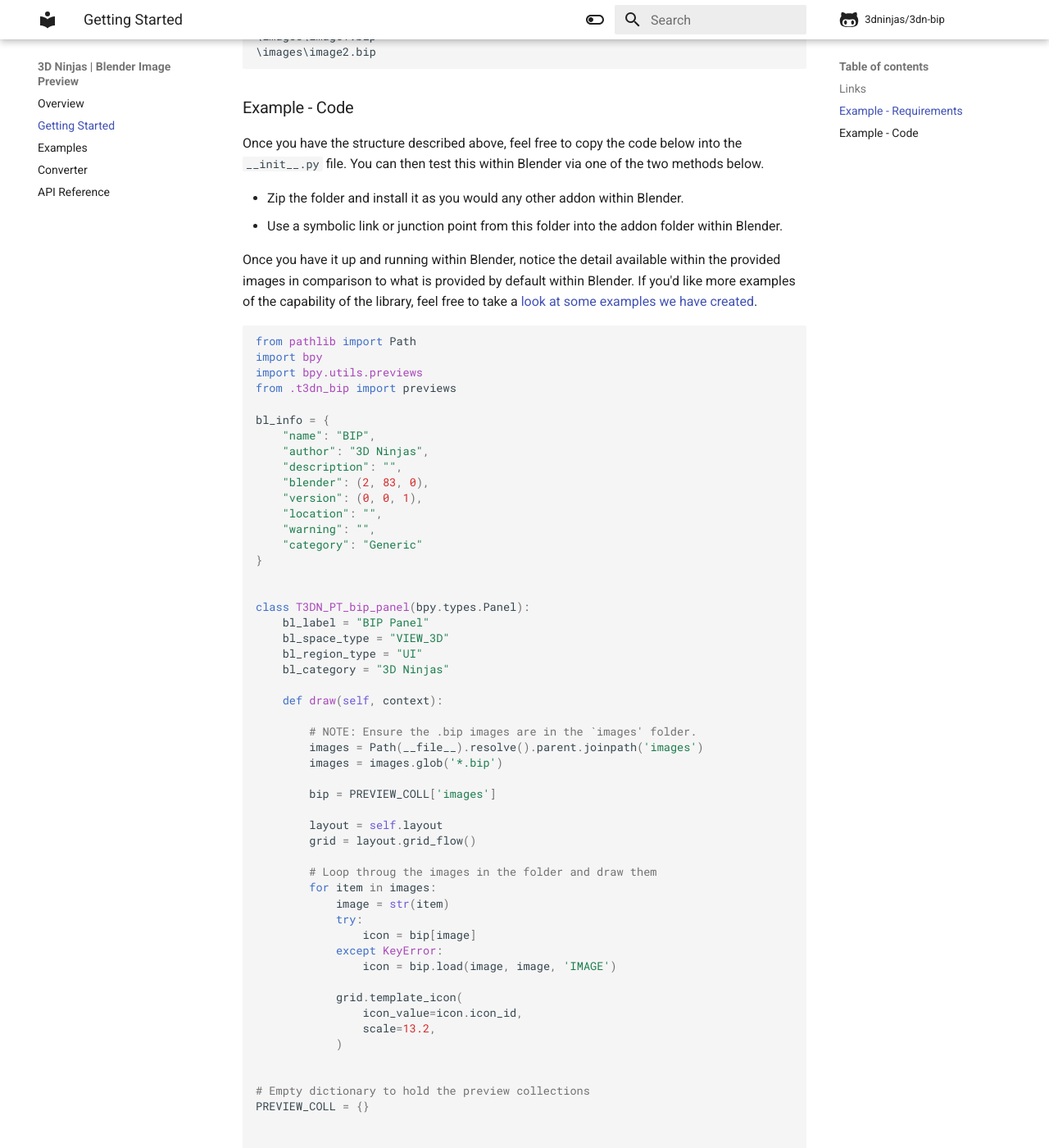
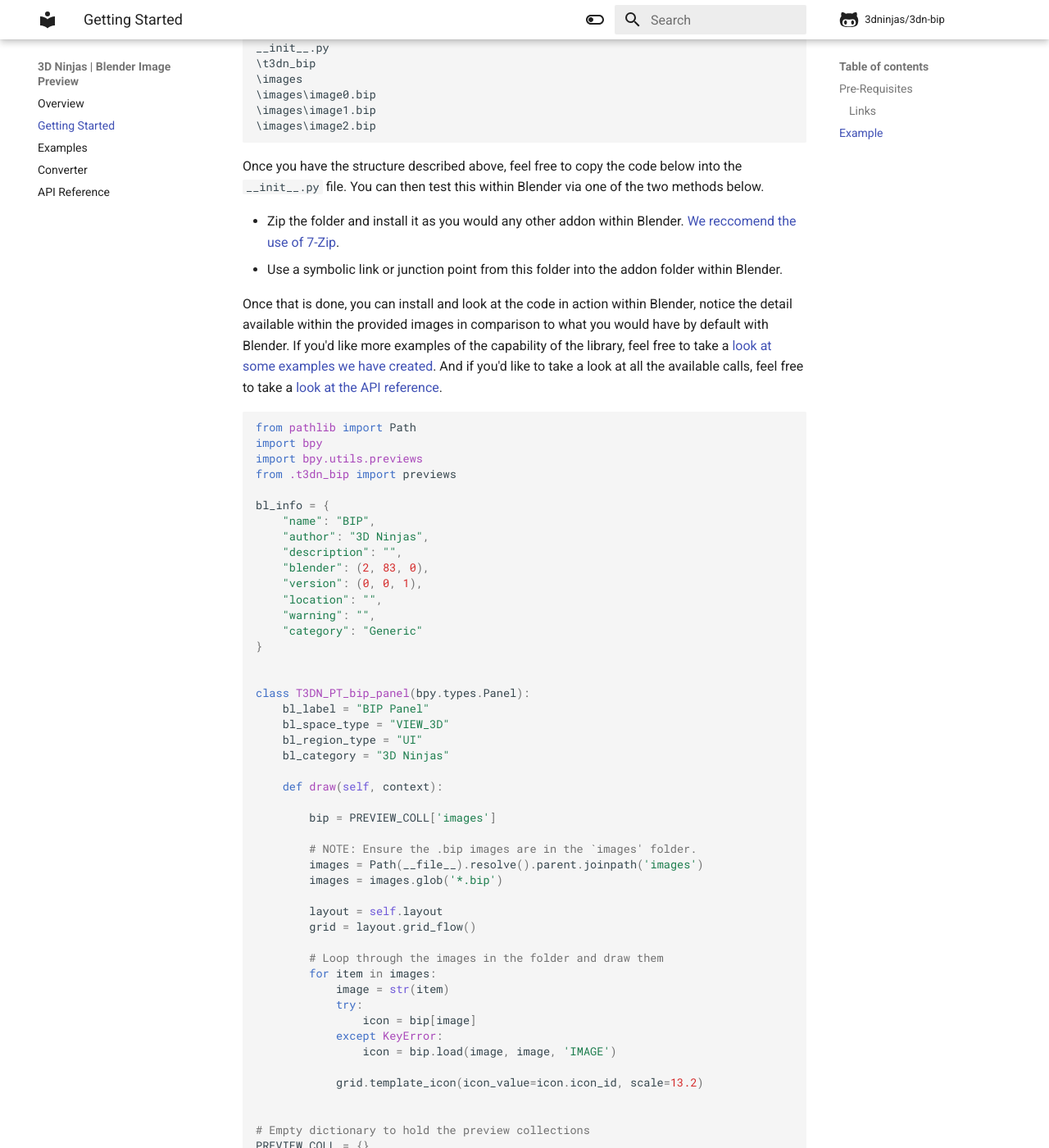
Before and after one commit to bonjorno7/3dn-bip, an MkDocs documentation site: the page built from docs/getting_started.md, in a window 1280 px wide and 1400 px high, scrolled down 691 px. Shown: the whole window at 82% size. Built offline with MkDocs 1.6.1 and Material for MkDocs 9.7.7, drawn with Linux system fonts in a browser that asks for light colours; comment, search, counter and statistics services are not loaded; some of the changed text lies outside the part shown.

Commit message:
update the getting started guide

````diff
--- a/docs/getting_started.md
+++ b/docs/getting_started.md
@@ -1,3 +1,5 @@
+## Pre-Requisites
+
 To get started, you will either have to:
 
 -   Download the repository and copy the `t3dn_bip` folder within the package
@@ -7,14 +9,18 @@
 
 ### Links
 
--   3DN BIP repository: [https://github.com/3dninjas/3dn-bip]()
--   PIP/PyPI: [https://pypi.org/project/t3dn-bip/]()
+-   Github Repository: [https://github.com/3dninjas/3dn-bip]()
+-   PIP/PyPI Project: [https://pypi.org/project/t3dn-bip/]()
 
-### Example - Requirements
+---
 
-We have provided an example to help you get acquainted with BIP. In order for
-this example to work on your machine, you will need to match the folder
+## Example
+
+We have provided an example to help you get acquainted with BIP. In order
+for this example to work on your machine, you will need to match the folder
 structure below or adjust the code to work for your own example.
+
+<!-- TODO: Find a way to make the three images below accessible to the user -->
 
 ```
 __init__.py
@@ -25,21 +31,22 @@
 \images\image2.bip
 ```
 
-### Example - Code
-
 Once you have the structure described above, feel free to copy the code below
 into the `__init__.py` file. You can then test this within Blender via one of
 the two methods below.
 
 -   Zip the folder and install it as you would any other addon within Blender.
+    [We reccomend the use of 7-Zip](https://www.7-zip.org/download.html).
 -   Use a symbolic link or junction point from this folder into the addon folder
     within Blender.
 
-Once you have it up and running within Blender, notice the detail available
-within the provided images in comparison to what is provided by default within
-Blender.
+Once that is done, you can install and look at the code in action within
+Blender, notice the detail available within the provided images in comparison to
+what you would have by default with Blender.
 If you'd like more examples of the capability of the library, feel free to take
-a [look at some examples we have created](example.md).
+a [look at some examples we have created](examples.md).
+And if you'd like to take a look at all the available calls, feel free to take a
+[look at the API reference](api_reference.md).
 
 ```python
 from pathlib import Path
@@ -67,16 +74,16 @@
 
     def draw(self, context):
 
+        bip = PREVIEW_COLL['images']
+
         # NOTE: Ensure the .bip images are in the `images' folder.
         images = Path(__file__).resolve().parent.joinpath('images')
         images = images.glob('*.bip')
 
-        bip = PREVIEW_COLL['images']
-
         layout = self.layout
         grid = layout.grid_flow()
 
-        # Loop throug the images in the folder and draw them
+        # Loop through the images in the folder and draw them
         for item in images:
             image = str(item)
             try:
@@ -84,10 +91,7 @@
             except KeyError:
                 icon = bip.load(image, image, 'IMAGE')
 
-            grid.template_icon(
-                icon_value=icon.icon_id,
-                scale=13.2,
-            )
+            grid.template_icon(icon_value=icon.icon_id, scale=13.2)
 
 
 # Empty dictionary to hold the preview collections
````
